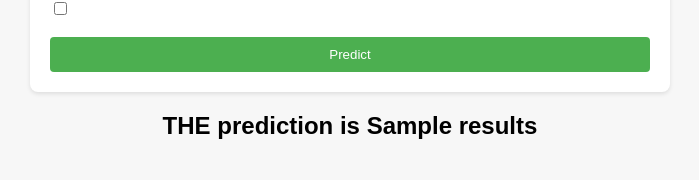
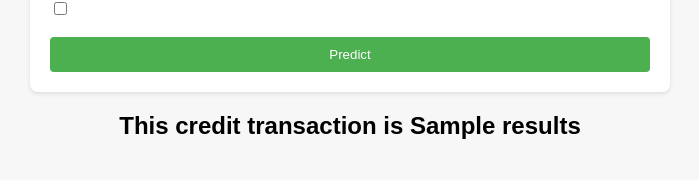
Before and after one commit to Sol2023/fraud-detection, a Flask app: template templates/home.html in a window 1280 px wide. Shown: the part 2328-2508 px from the top of the page, without its empty margins (290-989 px from the left). Run offline with Flask 3, Linux system fonts and the light colour scheme; the template is opened without the code that fills it: most values are stand-ins (such as "Sample title", 1, 10 or a date in 2020).

Commit message:
fix prediction function

```diff
--- a/app.py
+++ b/app.py
@@ -91,10 +91,10 @@ def predict_datapoint():
 
         predict_pipeline=PredictPipeline()
         print("Mid Prediction")
-        results= predict_pipeline.predict(pred_df[FINAL_FEATURES])
+        results= predict_pipeline.predict(pred_df)
         print("After Prediction")
         print(results)
-        return render_template("home.html", results=True if results[0]==1 else False)
+        return render_template("home.html", results="Fraud" if results[0]==1 else "Regular Transaction")
 
 
 if __name__=="__main__":
--- a/src/pipeline/predict_pipeline.py
+++ b/src/pipeline/predict_pipeline.py
@@ -4,6 +4,7 @@ import pandas as pd
 from src.exception import CustomException
 from src.utils import *
 from src.logger import *
+from src.config import *
 
 
 class PredictPipeline:
@@ -25,7 +26,7 @@ class PredictPipeline:
             data_cleaned = feature_engineering_test(data_cleaned)
             data_cleaned.to_csv("artifacts/sample_feature_engineered.csv",index=False)
 
-            preds=model.predict(data_cleaned)
+            preds=model.predict(data_cleaned[FINAL_FEATURES])
             print(preds)
             return preds
 
--- a/templates/home.html
+++ b/templates/home.html
@@ -232,7 +232,7 @@
         <button type="submit">Predict</button>
     </form>
     <h2>
-        THE  prediction is {{results}}
+        This credit transaction is {{results}}
      </h2>
 </body>
 </html>
```
